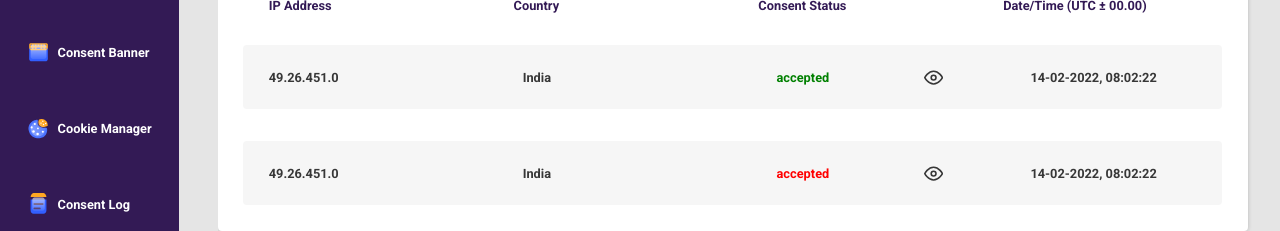
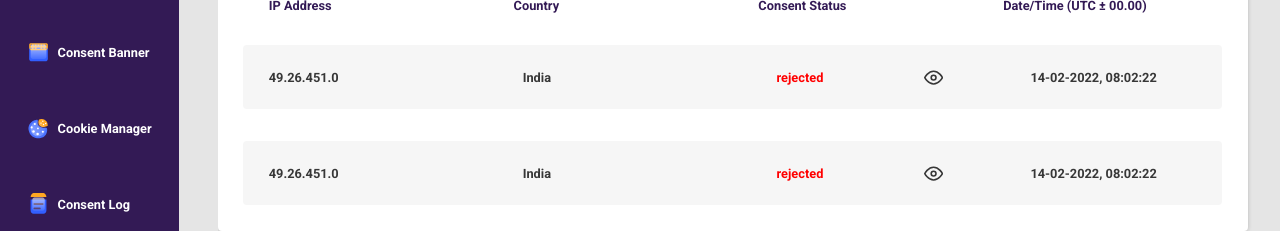
Before and after one commit to viveksingh2893/fronttsaaro, a React (Create React App) app in the folder tsaaro/: page /cl in a window 1280 px wide. Shown: the part 228-459 px from the top of the page. Built offline with nearby package versions, Linux system fonts and the light colour scheme; a web font is replaced by a local one.

Commit message:
50% consent log

```diff
--- a/tsaaro/src/screen/dashboard/consentlog.js
+++ b/tsaaro/src/screen/dashboard/consentlog.js
@@ -6,7 +6,7 @@ import ConsentPopView from "../../component/popup/consentPopView";
 
 const ConsentlogScr = (props) => {
   const [scan, setScan] = useState(false);
-  const [accept, setAccept] = useState(true)
+  const [accept, setAccept] = useState(false)
 
   const toggleScan = () => {
     setScan(!scan);
@@ -59,7 +59,7 @@ const ConsentlogScr = (props) => {
             time='14-02-2022, 08:02:22'
         />
         <ConsentLogView
-            accept={false}
+            accept={accept}
             ip='49.26.451.0'
             country='India'
             status={accept?'accepted':'rejected'}
```
